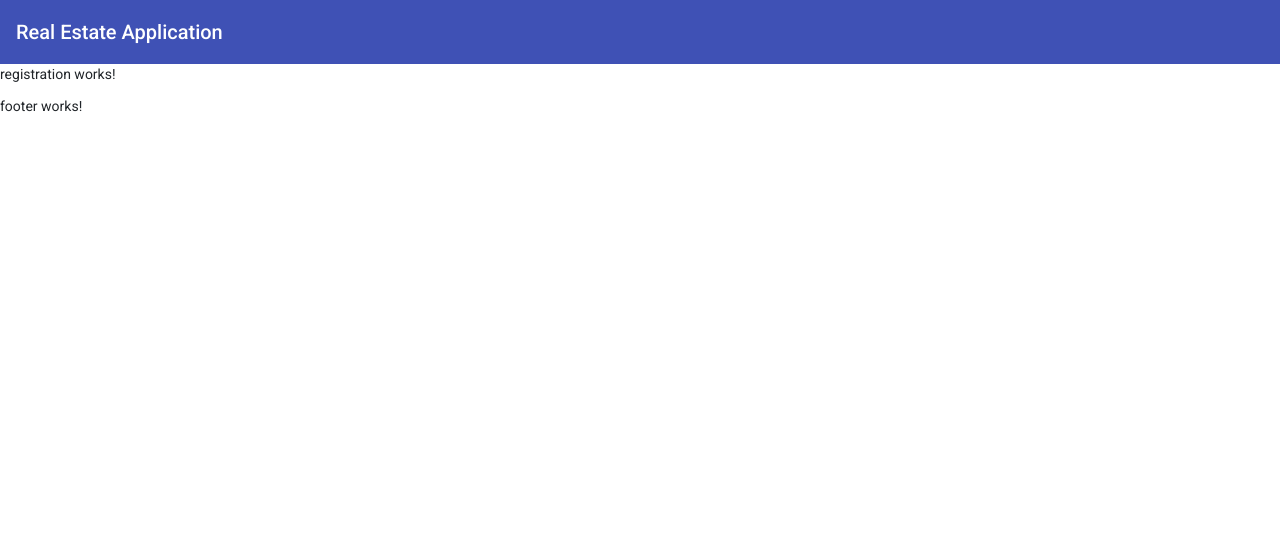
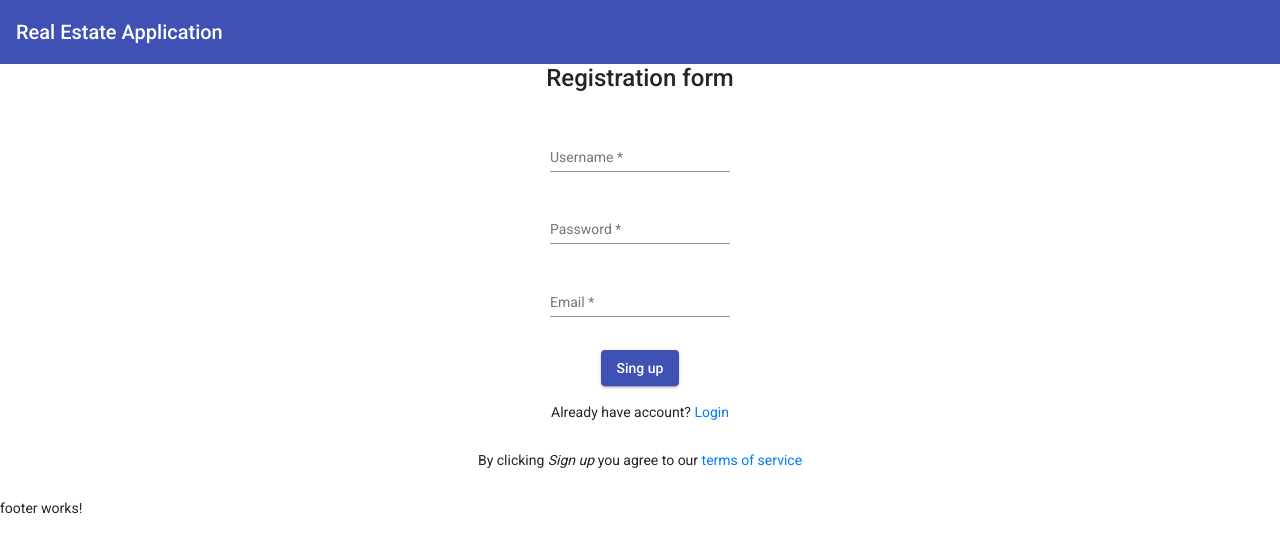
Before and after one commit to janicaleksa/real-estate-app-client, an Angular app: page /registration in a window 1280 px wide. Shown: the top 552 px of the page. Built offline with nearby package versions, Linux system fonts and the light colour scheme.

Commit message:
Added  registration form and configured angular

```diff
--- a/package.json
+++ b/package.json
@@ -7,7 +7,8 @@
     "build": "ng build",
     "test": "ng test",
     "lint": "ng lint",
-    "e2e": "ng e2e"
+    "e2e": "ng e2e",
+    "postinstall": "ngcc"
   },
   "private": true,
   "dependencies": {
--- a/src/app/registration/registration.component.html
+++ b/src/app/registration/registration.component.html
@@ -1 +1,70 @@
-<p>registration works!</p>
+<div class="container d-flex justify-content-center">
+
+  <div class="row">
+
+    <!-- Registration form -->
+    <form [formGroup]="registrationForm" class="center-item">
+
+      <div class="form-group">
+
+        <!-- Head title -->
+        <p class="h4 mb-4">Registration form</p>
+      </div>
+
+      <div class="form-group">
+
+        <!-- Username -->
+        <mat-form-field>
+          <mat-label>Username</mat-label>
+          <input matInput formControlName="username" [(ngModel)]="userRegistration.username">
+          <mat-error *ngIf="checkRequiredValidation('username')">Username is <strong>required</strong></mat-error>
+        </mat-form-field>
+      </div>
+
+      <div class="form-group">
+
+        <!-- Password -->
+        <mat-form-field>
+          <mat-label>Password</mat-label>
+          <input type="password" matInput formControlName="password" [(ngModel)]="userRegistration.password">
+          <mat-error *ngIf="checkRequiredValidation('password')">Password is <strong>required</strong></mat-error>
+        </mat-form-field>
+      </div>
+
+      <div class="form-group">
+
+        <!-- E-mail -->
+        <mat-form-field class="email-field">
+          <mat-label>Email</mat-label>
+          <input matInput formControlName="email" placeholder="Ex. aleksa.janic@gmail.com" [(ngModel)]="userRegistration.email">
+          <mat-error *ngIf="checkEmailValidation('email')">Please enter a valid email address</mat-error>
+          <mat-error *ngIf="checkRequiredValidation('email')">Email is <strong>required</strong></mat-error>
+        </mat-form-field>
+
+      </div>
+
+      <div class="form-group">
+
+        <!-- Button -->
+        <button mat-raised-button color="primary" (click)="registerUser()">Sing up</button>
+      </div>
+
+      <div class="form-group">
+
+        <!-- Link to login -->
+        <p>Already have account?
+          <a href="">Login</a>
+        </p>
+      </div>
+
+      <div class="form-group">
+
+        <!-- Terms of service -->
+        <p>By clicking
+          <em>Sign up</em> you agree to our
+          <a href="" target="_blank">terms of service</a>
+        </p>
+      </div>
+    </form>
+  </div>
+</div>
--- a/src/app/registration/registration.component.scss
+++ b/src/app/registration/registration.component.scss
@@ -0,0 +1,6 @@
+.center-item {
+    display: flex;
+    justify-content: center;
+    align-items: center;
+    flex-direction: column;
+  }
--- a/src/app/registration/registration.component.ts
+++ b/src/app/registration/registration.component.ts
@@ -1,4 +1,9 @@
 import { Component, OnInit } from '@angular/core';
+import { UserRegistration } from './user-registration';
+import { FormControl, Validators, FormGroup, AbstractControl } from '@angular/forms';
+import { HttpClient, HttpErrorResponse } from '@angular/common/http';
+import { HttpHeaders } from '@angular/common/http';
+
 
 @Component({
   selector: 'app-registration',
@@ -7,9 +12,45 @@ import { Component, OnInit } from '@angular/core';
 })
 export class RegistrationComponent implements OnInit {
 
-  constructor() { }
+  userRegistration: UserRegistration;
+  registrationForm = new FormGroup({
+    username: new FormControl('', [
+      Validators.required,
+    ]),
+    password: new FormControl('', [
+      Validators.required,
+    ]),
+    email: new FormControl('', [
+      Validators.required,
+      Validators.email,
+    ])
+  });
+
+  constructor(private http: HttpClient) { }
 
   ngOnInit(): void {
+    this.userRegistration = new UserRegistration('', '', '');
   }
 
+  checkEmailValidation(attribute: string): boolean {
+    return this.registrationForm.get(attribute).hasError('email') && !this.checkRequiredValidation(attribute);
+  }
+
+  checkRequiredValidation(attribute: string): boolean {
+    return this.registrationForm.get(attribute).hasError('required');
+  }
+
+  registerUser() {
+    if(!this.checkEmailValidation('email') && !this.checkRequiredValidation('username') && !this.checkRequiredValidation('password')) {
+      const httpOptions = {
+        headers: new HttpHeaders({
+          'Content-Type':  'application/json'
+        })
+      };
+      this.http.post('http://localhost:9009/api/users/registration', this.userRegistration, httpOptions)
+      .subscribe(
+        error => console.log("Error: " + error)
+      )
+    }
+  }
 }
--- /dev/null
+++ b/src/app/registration/user-registration.ts
@@ -0,0 +1,4 @@
+export class UserRegistration {
+
+    constructor(public email: string, public username: string, public password: string) {}
+}
--- a/tsconfig.app.json
+++ b/tsconfig.app.json
@@ -4,6 +4,9 @@
   "compilerOptions": {
     "outDir": "./out-tsc/app",
     "types": []
+  },
+  "angularCompilerOptions": {
+    "enableIvy": false
   },
   "files": [
     "src/main.ts",
```
Also changed, not shown: src/app/app.module.ts (+12 -2 lines), 1 other file (tests, documents, lock files or other folders).
